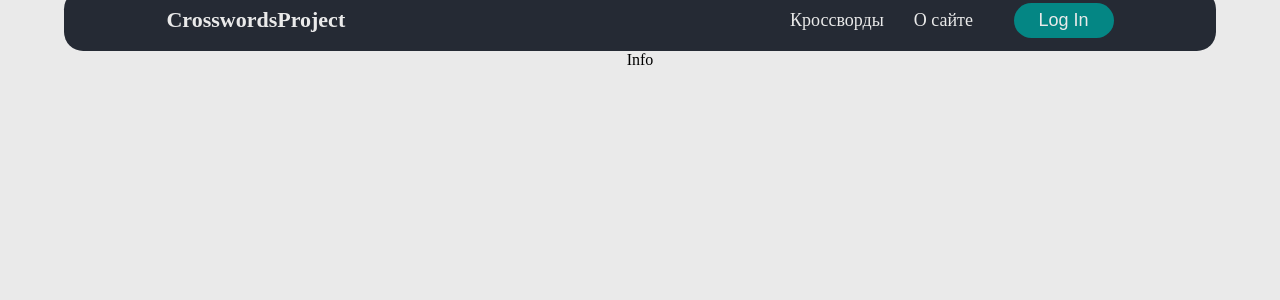
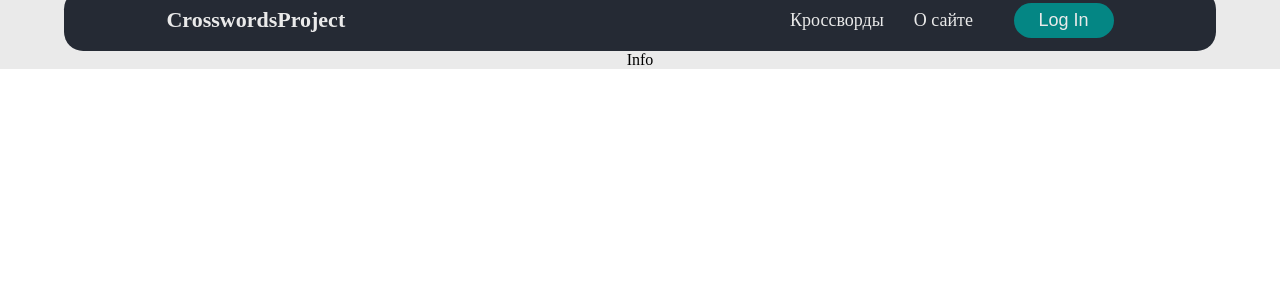
Before and after one commit to ehotline/crosswordProject, a React (Create React App) app in the folder client/: page /info in a window 1280 px wide. Shown: the top 300 px of the page. Built offline with nearby package versions, Linux system fonts and the light colour scheme.

Commit message:
Рефакторинг структуры проекта

```diff
--- a/client/src/styles/App.css
+++ b/client/src/App.css
@@ -28,5 +28,4 @@
     background: #EAEAEA;
     overflow-y: visible;
     overflow-x: hidden;
-    height: 100vh;
 }
--- a/client/src/App.js
+++ b/client/src/App.js
@@ -1,8 +1,8 @@
 import React from 'react'
 import { BrowserRouter } from 'react-router-dom'
 import AppRouter from './components/AppRouter';
-import '../src/styles/App.css'
-import Header from './components/Header';
+import './App.css'
+import Header from './components/Header/Header';
 
 function App() {
     return (
--- a/client/src/components/Header.jsx
+++ b/client/src/components/Header/Header.jsx
@@ -1,6 +1,6 @@
 import React from 'react'
-import Navbar from './Navbar'
-import '../styles/Header.css'
+import Navbar from '../Navbar'
+import './Header.css'
 
 const Header = () => {
   return (
```
Also changed, not shown: client/src/components/Header/Header.css (renamed from client/src/styles/Header.css).
